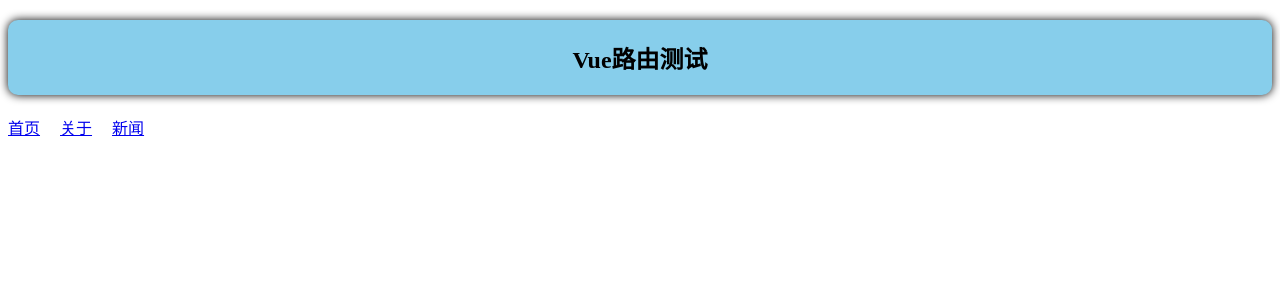
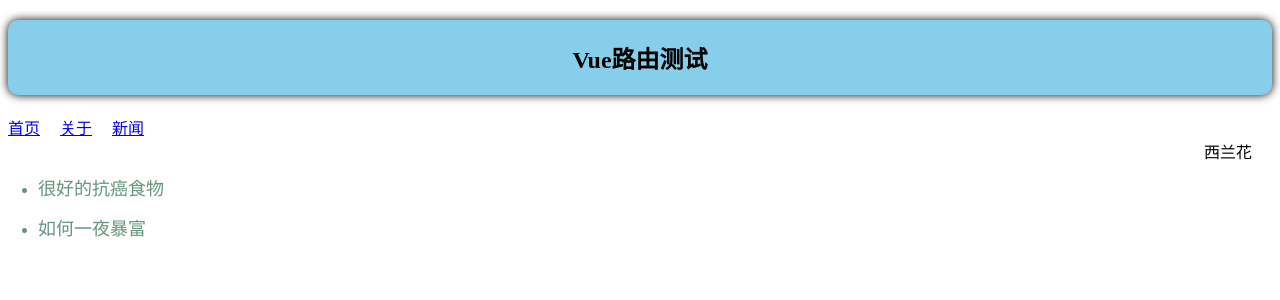
Before and after one commit to Ada-design/qianduan, a Vue app in the folder hello_vue3/: page /news/detail in a window 1280 px wide. Before the commit this address had no page. Shown: the top 300 px of the page. Built offline with nearby package versions, Linux system fonts and the light colour scheme.

Commit message:
vue-router4嵌套路由学习

```diff
--- a/hello_vue3/src/views/NewsDemo.vue
+++ b/hello_vue3/src/views/NewsDemo.vue
@@ -1,11 +1,65 @@
 <template>
     <div class="news">
-        <h2>新闻</h2>
+        <!-- 导航区 -->
+        <div>
+            <ul>
+                <li v-for="(item, index) in newsList" :key="index">
+                    <RouterLink :to="item.path">{{ item.title }}</RouterLink>
+                </li>
+            </ul>
+        </div>
+        <div class="right">
+            <RouterView></RouterView>
+        </div>
     </div>
 </template>
 
 <script lang="ts" setup name="news-demo">
+import { reactive } from "vue"
+import { RouterView, RouterLink } from "vue-router"
+
+const newsList = reactive(
+    [
+        {
+            id: 1,
+            title: "很好的抗癌食物",
+            content: "西兰花",
+            path: '/news/detail'
+        },
+        {
+            id: 2,
+            title: "如何一夜暴富",
+            content: "新闻内容",
+            path: '/news/detail2'
+        }
+    ]
+)
 </script>
 
 <style scoped>
+.news {
+    padding: 0 20px;
+    display: flex;
+    justify-content: space-between;
+    height: 100%;
+}
+
+.news ul {
+    margin-top: 30px;
+    /* list-style: none; */
+    padding-left: 10px;
+}
+
+/* li标签圆点颜色设置 */
+.news li::marker {
+    color: #64967E;
+}
+
+.news li>a {
+    font-size: 18px;
+    line-height: 40px;
+    text-decoration: none;
+    color: #64967E;
+    text-shadow: 0 0 1px rb(0, 84, 0);
+}
 </style>
--- /dev/null
+++ b/hello_vue3/src/views/news/news1-content.vue
@@ -0,0 +1,11 @@
+<template>
+    <div>
+        西兰花
+    </div>
+</template>
+
+<script lang="ts" setup name="news1">
+
+</script>
+
+<style scoped></style>
--- /dev/null
+++ b/hello_vue3/src/views/news/news2-content.vue
@@ -0,0 +1,11 @@
+<template>
+    <div>
+        西兰花222
+    </div>
+</template>
+
+<script lang="ts" setup name="news2">
+
+</script>
+
+<style scoped></style>
```
Also changed, not shown: hello_vue3/src/router/index.ts (+11 -1 lines).
